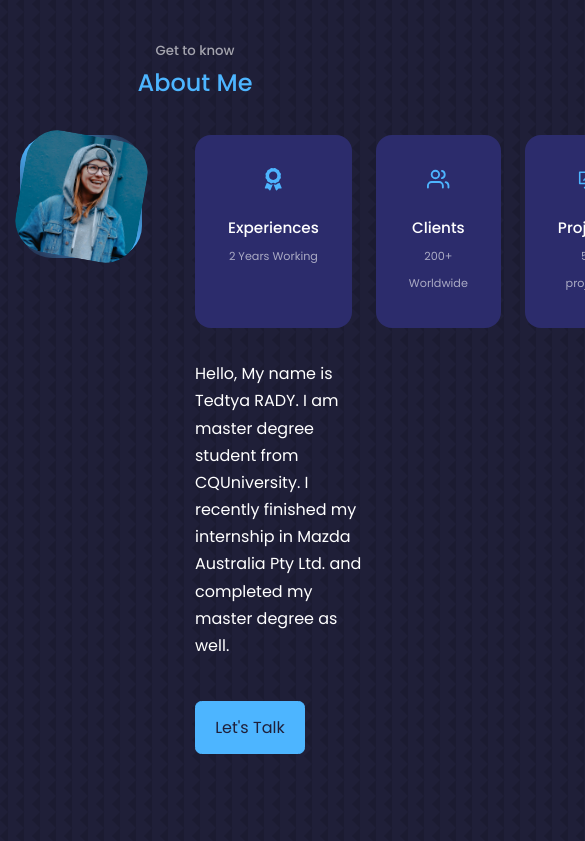
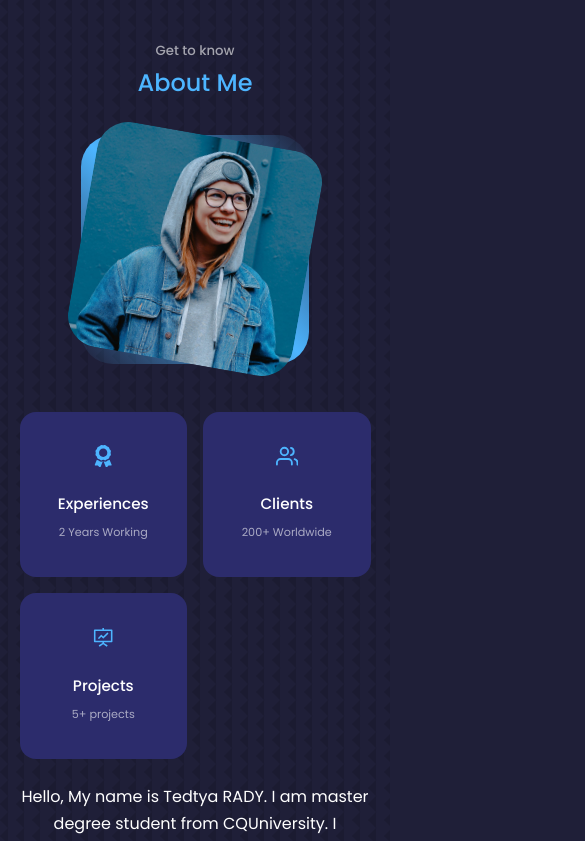
Before and after one commit to RadyTedtya/react-portfolio-website, a React (Create React App) app: page / in a window 390 px wide. Shown: the part 900-1741 px from the top of the page, 585 px wide, since content can reach past the window. Built offline with nearby package versions, Linux system fonts and the light colour scheme.

Commit message:
About component responsive design v2

```diff
--- a/src/components/about/about.css
+++ b/src/components/about/about.css
@@ -67,10 +67,41 @@
 
 /* media queries (Medium devices)*/
 @media screen and (max-width: 1024px) {
+    .about__container{
+        grid-template-columns: 1fr;
+        gap: 0;
+    }
+
+    .about__me{
+        width: 50%;
+        margin: 2rem auto 4rem;
+    }
+
+    .about__content p{
+        margin: 1rem 0 1.5rem;
+    }
 
 }
 
 /* media queries (small devices)*/
 @media screen and (max-width: 600px) {
+    .about__me{
+        width: 65%;
+        margin: 0 auto 3rem;
+    }
+
+    .about__cards{
+        grid-template-columns:  1fr 1fr;
+        gap: 1rem;
+    }
+
+.about__content{
+    text-align: center;
+}
+
+.about__content p{
+    margin: 1.5rem 0;
+}
+
 
 }
```
